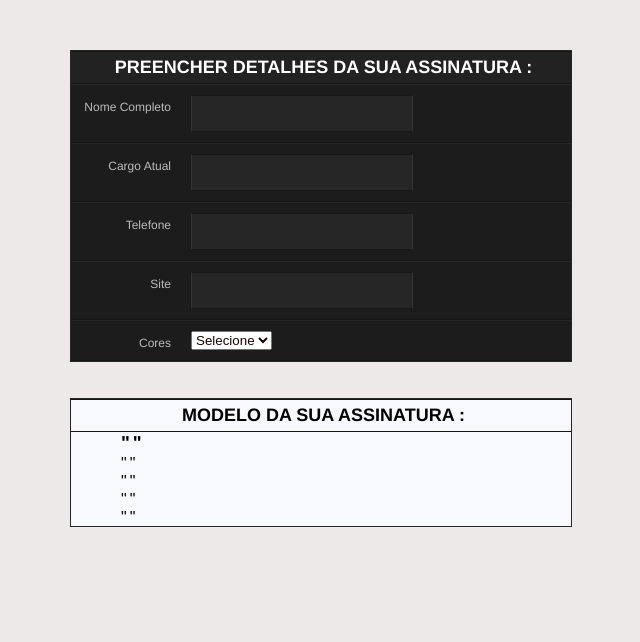
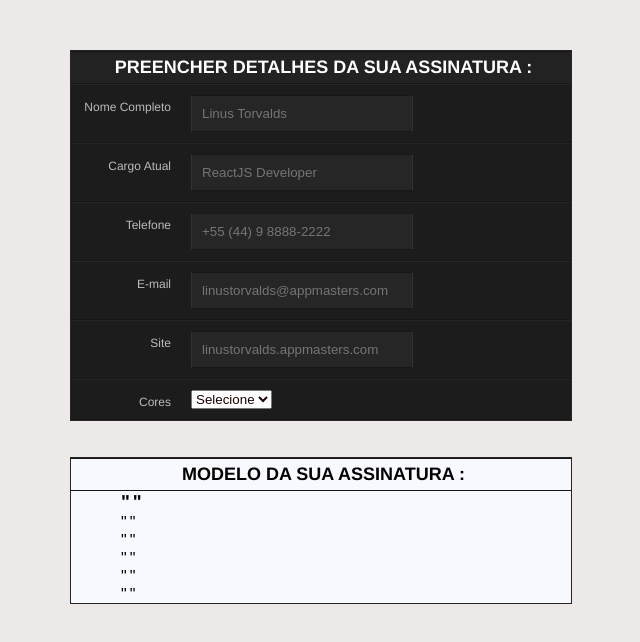
Before and after one commit to jfbaraky/signature-block-generator, a React (Create React App) app: page / in a window 1280 px wide. Shown: the top 642 px of the page, without its empty margins (319-959 px from the left). Built offline with nearby package versions, Linux system fonts and the light colour scheme.

Commit message:
estilização

```diff
--- a/src/components/Signature/Signature.js
+++ b/src/components/Signature/Signature.js
@@ -8,6 +8,7 @@ export default class Signature extends React.Component {
       nomecompleto: "",
       cargoatual: "",
       telefone: "",
+      email: "",
       site: "",
       cores: ""
     };
@@ -18,6 +19,7 @@ export default class Signature extends React.Component {
       this.setState(state);
     };
   }
+
   render() {
     return (
       <div>
@@ -30,6 +32,7 @@ export default class Signature extends React.Component {
                 className="input_text"
                 type="text"
                 name="nomecompleto"
+                placeholder="Linus Torvalds"
                 value={this.state.nomecompleto}
                 onChange={this.onChange} />
             </label>
@@ -39,6 +42,7 @@ export default class Signature extends React.Component {
                 className="input_text"
                 type="text"
                 name="cargoatual"
+                placeholder="ReactJS Developer"
                 value={this.state.cargoatual}
                 onChange={this.onChange} />
             </label>
@@ -48,7 +52,18 @@ export default class Signature extends React.Component {
                 className="input_text"
                 type="text"
                 name="telefone"
+                placeholder="+55 (44) 9 8888-2222"
                 value={this.state.telefone}
+                onChange={this.onChange} />
+            </label>
+            <label>
+              <span>E-mail</span>
+              <input
+                className="input_text"
+                type="text"
+                name="email"
+                placeholder="linustorvalds@appmasters.com"
+                value={this.state.email}
                 onChange={this.onChange} />
             </label>
             <label>
@@ -57,6 +72,7 @@ export default class Signature extends React.Component {
                 className="input_text"
                 type="text"
                 name="site"
+                placeholder="linustorvalds.appmasters.com"
                 value={this.state.site}
                 onChange={this.onChange} />
             </label>
@@ -80,6 +96,7 @@ export default class Signature extends React.Component {
             <h3>{JSON.stringify(this.state.nomecompleto)}</h3>
             <p>{JSON.stringify(this.state.cargoatual)}</p>
             <p>{JSON.stringify(this.state.telefone)}</p>
+            <p>{JSON.stringify(this.state.email)}</p>
             <p>{JSON.stringify(this.state.site)}</p>
             <p>{JSON.stringify(this.state.cores)}</p>
           </div>
--- a/src/components/Signature/signature.css
+++ b/src/components/Signature/signature.css
@@ -1,4 +1,4 @@
-/* Input */
+/* Input de Informações da assinatura*/
 *{
     margin:0;
     padding:0;
@@ -67,7 +67,7 @@ div.box .input_text {
     border-right:1px double #333333;
 }
 
-/* modelo */
+/* modelo de assinatura*/
 
 div.assinatura {
     margin:0 auto;
```
